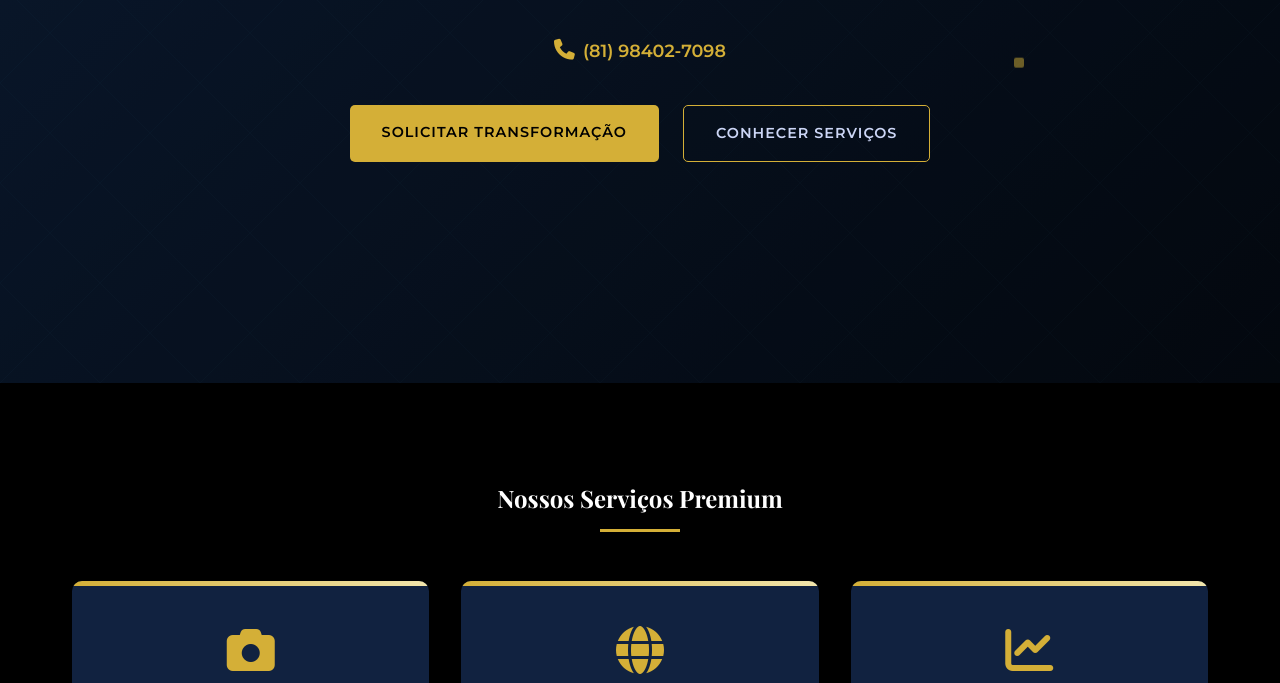
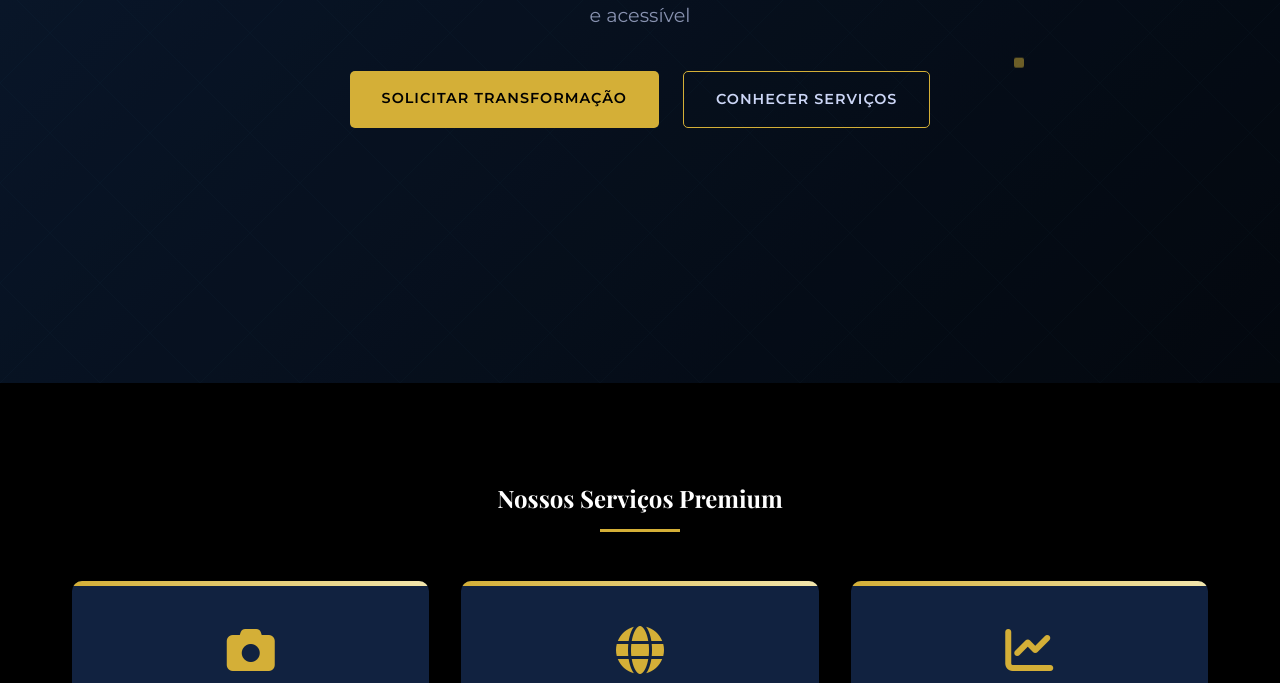
Before and after one commit to betaodopedaco/para-a-primeira-sess-o-do-novo-site-, a plain HTML site: page index.htm in a window 1280 px wide. Shown: the part 417-1100 px from the top of the page. Drawn offline with nearby package versions, Linux system fonts and the light colour scheme.

Commit message:
Update index.htm

```diff
--- a/index.htm
+++ b/index.htm
@@ -42,10 +42,7 @@
             </h1>
             <p class="hero-subtitle">Transformamos sua presença digital em apenas 5 dias com uma solução completa e acessível</p>
 
-            <div class="phone-number">
-                <i class="fas fa-phone"></i>
-                <span>(81) 98402-7098</span>
-            </div>
+
 
             <div class="hero-cta">
                 <a href="#" class="btn btn-primary">Solicitar Transformação</a>
```
